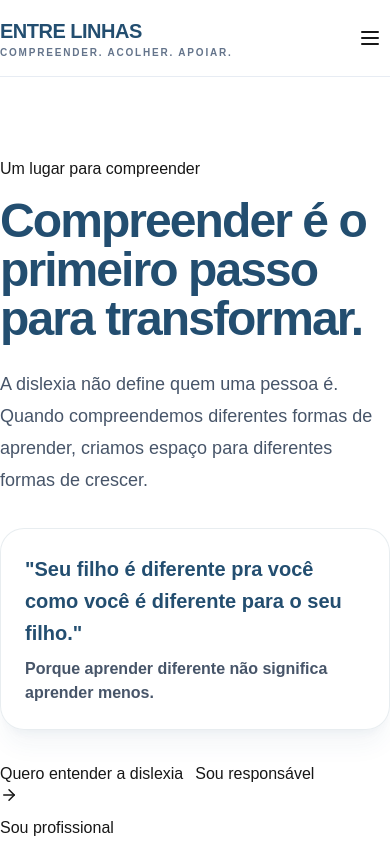
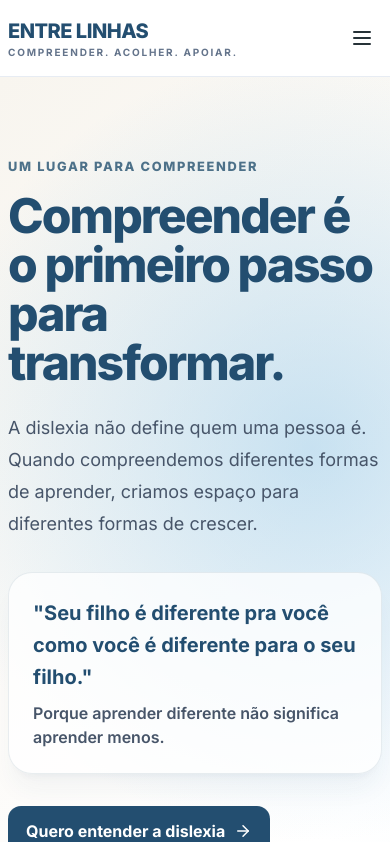
Before and after one commit to bernardowoldam-commits/Dyslexia-PxP, a Next.js app: page / in a window 390 px wide. Shown: the top 842 px of the page. Built offline with nearby package versions, Linux system fonts and the light colour scheme.

Commit message:
Update globals.css

```diff
--- a/app/globals.css
+++ b/app/globals.css
@@ -1,24 +1,105 @@
+@import url('https://fonts.googleapis.com/css2?family=Atkinson+Hyperlegible:wght@400;700&family=Inter:wght@400;500;600;700;800&display=swap');
 @tailwind base;
 @tailwind components;
 @tailwind utilities;
+:root{--deep:#234E70;--sky:#8EC5E8;--sage:#A8D5BA;--cream:#F8F5EF;--ink:#263238;--sun:#F4D35E}
+*{box-sizing:border-box} html{scroll-behavior:smooth} body{margin:0;background:#fff;color:var(--ink);font-family:Inter,Arial,sans-serif}
+button,input,select,textarea{font:inherit}.focus-ring:focus-visible,button:focus-visible,a:focus-visible,input:focus-visible,select:focus-visible,textarea:focus-visible{outline:3px solid #F4D35E;outline-offset:3px}
+.container{width:min(1180px,calc(100% - 40px));margin:auto}
+.section{padding:92px 0}.eyebrow{font-size:.8rem;font-weight:800;letter-spacing:.13em;text-transform:uppercase;color:#4d7189}
+.gradient-hero{background:radial-gradient(circle at 80% 25%,rgba(142,197,232,.48),transparent 34%),linear-gradient(135deg,#f8f5ef 0%,#fff 58%,#eef7fb 100%)}
+.card{border:1px solid #dfe8ed;border-radius:24px;background:#fff;box-shadow:0 12px 36px rgba(35,78,112,.07)}
+.btn{display:inline-flex;align-items:center;justify-content:center;gap:9px;border-radius:13px;padding:13px 18px;font-weight:700;transition:.2s;cursor:pointer}
+.btn:hover{transform:translateY(-2px)} .btn-primary{background:var(--deep);color:white}.btn-sun{background:var(--sun);color:var(--ink)}.btn-soft{background:#eef6fa;color:var(--deep)}
+.nav-link{font-size:.9rem;font-weight:600;color:#40535e}.nav-link:hover{color:var(--deep)}
+.reveal{animation:rise .6s ease both}@keyframes rise{from{opacity:0;transform:translateY(14px)}to{opacity:1;transform:none}}
+@media(prefers-reduced-motion:reduce){html{scroll-behavior:auto}.reveal,.btn{animation:none;transition:none}}
+.contrast{filter:contrast(1.18)} .large-text{font-size:1.08em}.no-motion *, .no-motion *::before,.no-motion *::after{animation:none!important;transition:none!important}
 
-:root {
-  --background: #ffffff;
-  --foreground: #171717;
+
+/* =========================================================
+   Entre Linhas — responsive pass
+   ========================================================= */
+
+html, body {
+  width: 100%;
+  max-width: 100%;
+  overflow-x: hidden;
 }
 
-* {
-  box-sizing: border-box;
+img, svg, video, canvas {
+  max-width: 100%;
 }
 
-html,
-body {
-  margin: 0;
-  padding: 0;
+button, a, input, select, textarea {
+  max-width: 100%;
 }
 
-body {
-  background: var(--background);
-  color: var(--foreground);
-  font-family: Arial, Helvetica, sans-serif;
+.container {
+  width: min(100% - 2rem, 1180px);
+  margin-inline: auto;
 }
+
+@media (max-width: 1279px) {
+  .container {
+    width: min(100% - 2rem, 1080px);
+  }
+}
+
+@media (max-width: 1023px) {
+  .container {
+    width: min(100% - 2rem, 920px);
+  }
+
+  .section {
+    padding-block: 4.5rem;
+  }
+}
+
+@media (max-width: 767px) {
+  .container {
+    width: min(100% - 1.5rem, 680px);
+  }
+
+  .section {
+    padding-block: 3.5rem;
+  }
+
+  h1 {
+    font-size: clamp(2.15rem, 9vw, 3.25rem);
+    line-height: 1.08;
+  }
+
+  h2 {
+    font-size: clamp(1.75rem, 7vw, 2.5rem);
+    line-height: 1.12;
+  }
+
+  h3 {
+    line-height: 1.2;
+  }
+
+  p {
+    overflow-wrap: anywhere;
+  }
+
+  input, select, textarea {
+    min-width: 0;
+  }
+}
+
+@media (max-width: 479px) {
+  .container {
+    width: min(100% - 1rem, 440px);
+  }
+
+  .section {
+    padding-block: 3rem;
+  }
+}
+
+/* Prevent common fixed-width chart/content children from forcing horizontal scroll. */
+.recharts-responsive-container,
+[class*="overflow-x"] {
+  max-width: 100%;
+}
```
